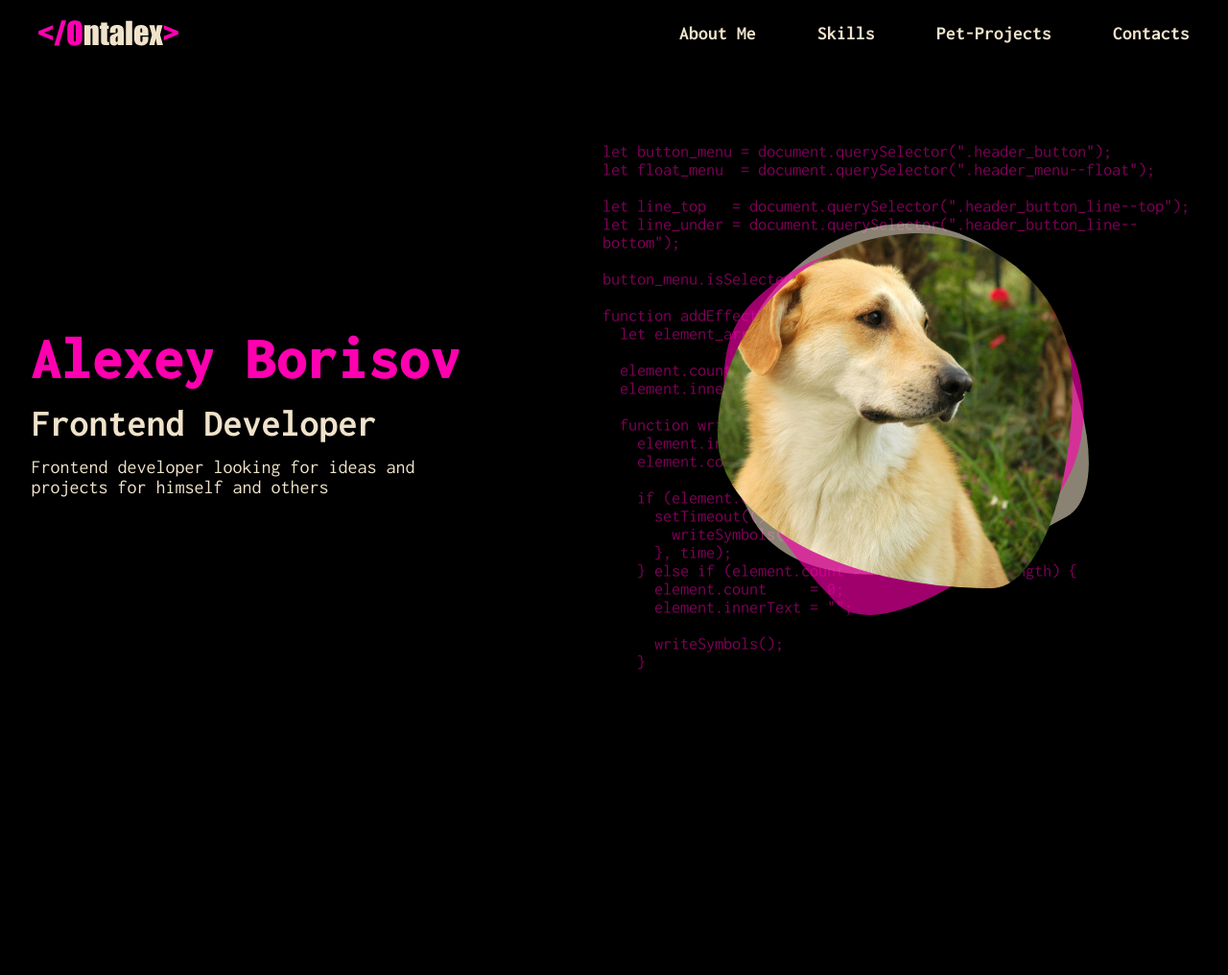
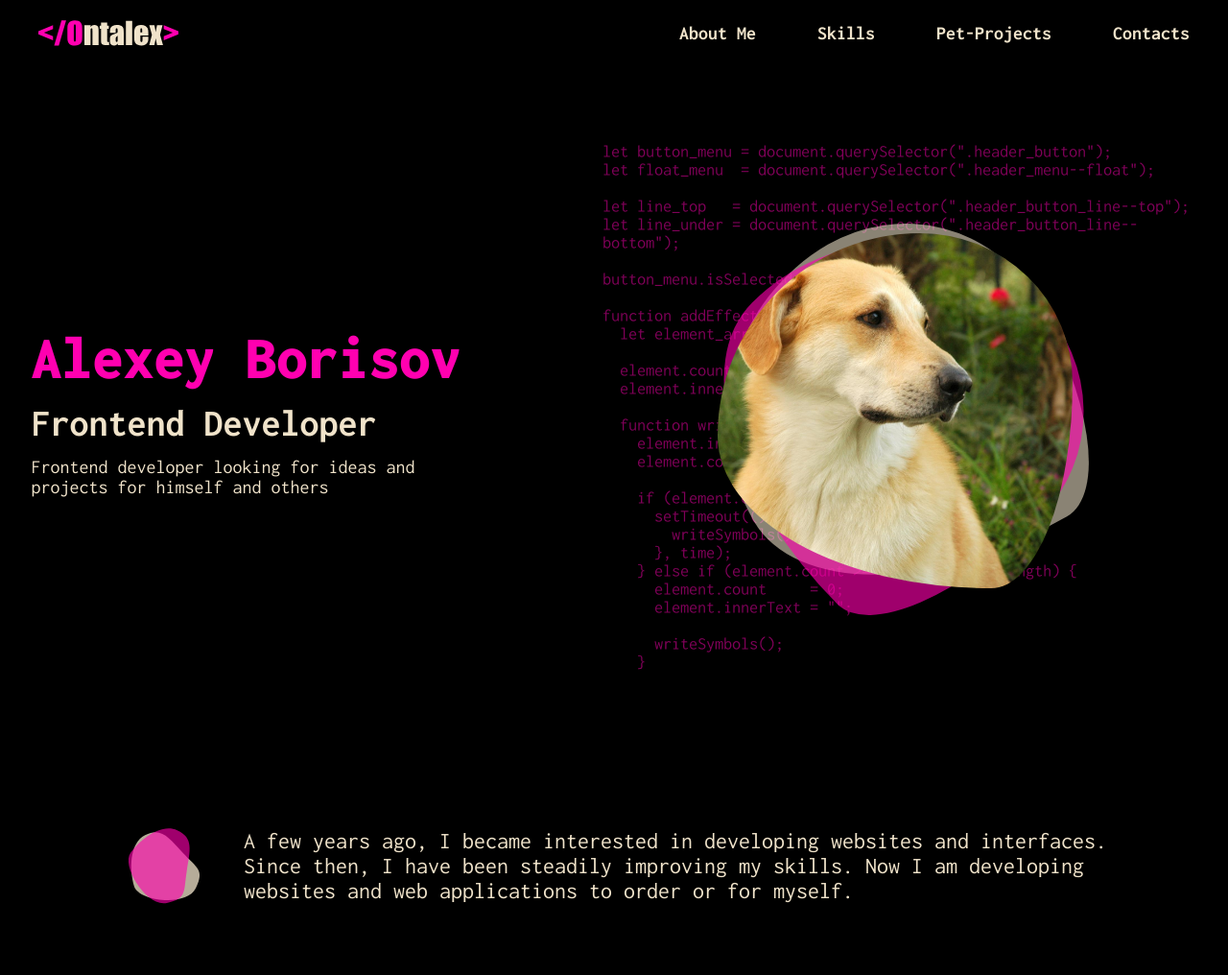
Before and after one commit to AlexeySolovyevA/Portfolio, a plain HTML site: page index.html in a window 1280 px wide. Shown: the whole page at 96% size. Before the commit the page ends 800 px from the top, so only its background shows below. Drawn offline with Linux system fonts and the light colour scheme.

Commit message:
feat: added about-me section

```diff
--- a/index.html
+++ b/index.html
@@ -70,6 +70,16 @@
                </div>
             </div>
          </section>
+         <section class="about-me">
+            <div class="container">
+               <div class="aboute-me__content">
+                  <img src="./img/icons/about-logo.svg" alt="" class="about-me__img">
+                  <p class="about-me__text">
+                     A few years ago, I became interested in developing websites and interfaces. Since then, I have been steadily improving my skills. Now I am developing websites and web applications to order or for myself.
+                  </p>
+               </div>
+            </div>
+         </section>
       </main>
    </body>
 </html>
--- a/scss/main.scss
+++ b/scss/main.scss
@@ -12,3 +12,4 @@
 @import './sections/header';
 @import './sections/welcome';
 @import './sections/footer';
+@import './sections/about-me';
--- /dev/null
+++ b/scss/sections/_about-me.scss
@@ -0,0 +1,17 @@
+.about-me {
+}
+.aboute-me__content {
+    display: flex;
+    align-items: center;
+    justify-content: center;
+    column-gap: 32px;
+    padding: 64px 0;
+}
+.about-me__img {
+    height: 100px;
+    width: 100px;
+}
+.about-me__text {
+    font-size: 24px;
+    max-width: 904px;
+}
```
Also changed, not shown: css/main.css, img/icons/about-logo.svg (added), 1 other file.
